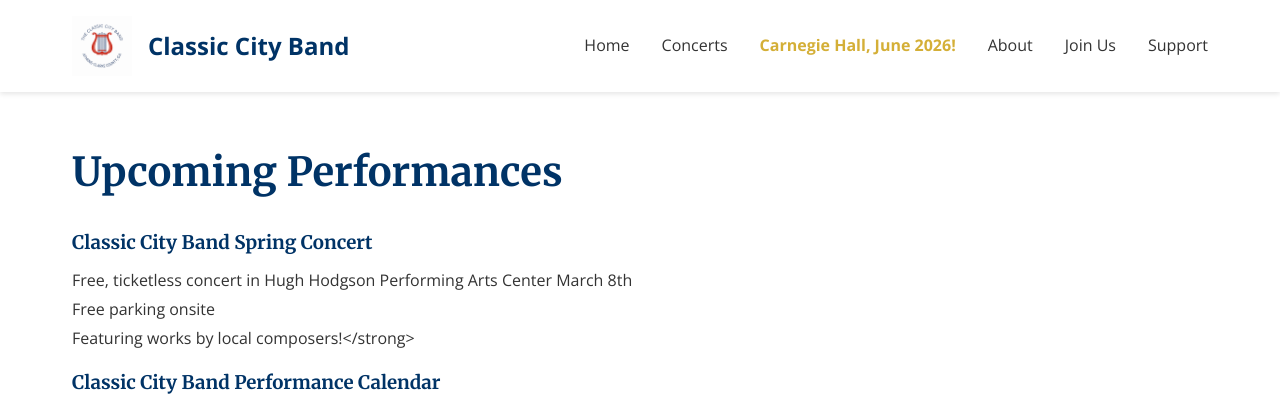
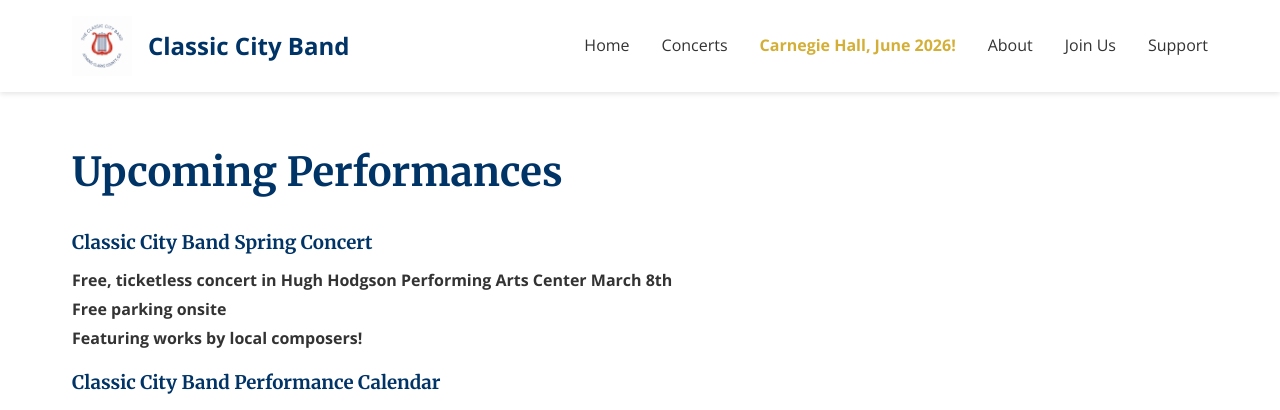
Before and after one commit to webmasterCCB/CCBwebsite, a Jekyll site: the page built from concerts.md, in a window 1280 px wide and 900 px high, cut to the strip 0-410 px from the top of the window. Built offline with Jekyll 4.4.1, drawn with Linux system fonts in a browser that asks for light colours.

Commit message:
Update concerts.md

```diff
--- a/concerts.md
+++ b/concerts.md
@@ -3,7 +3,7 @@ layout: page
 title: Upcoming Performances
 ---
 <h3 style="color: var(--primary-navy); margin-top: 1rem; margin-bottom: 0.5rem;">Classic City Band Spring Concert</h3>
-<strong></strong>Free, ticketless concert in Hugh Hodgson Performing Arts Center March 8th<br>
+<strong>Free, ticketless concert in Hugh Hodgson Performing Arts Center March 8th<br>
 Free parking onsite<br>
 Featuring works by local composers!</strong>
 
```
